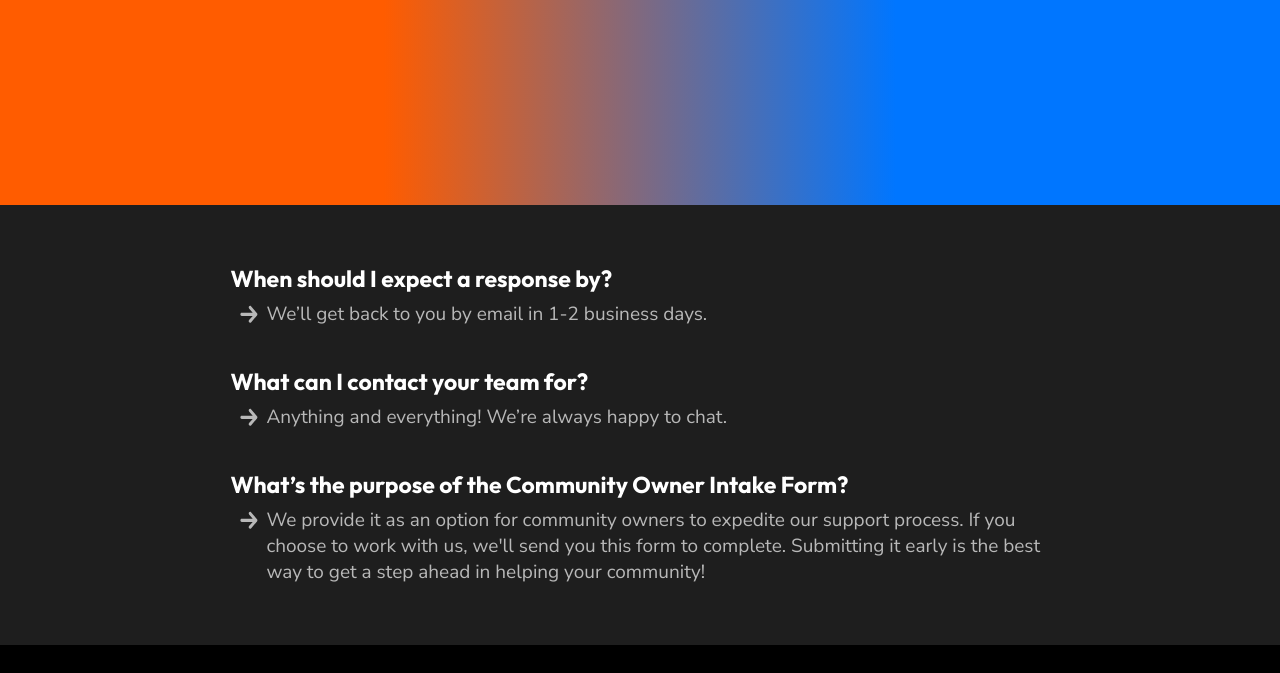
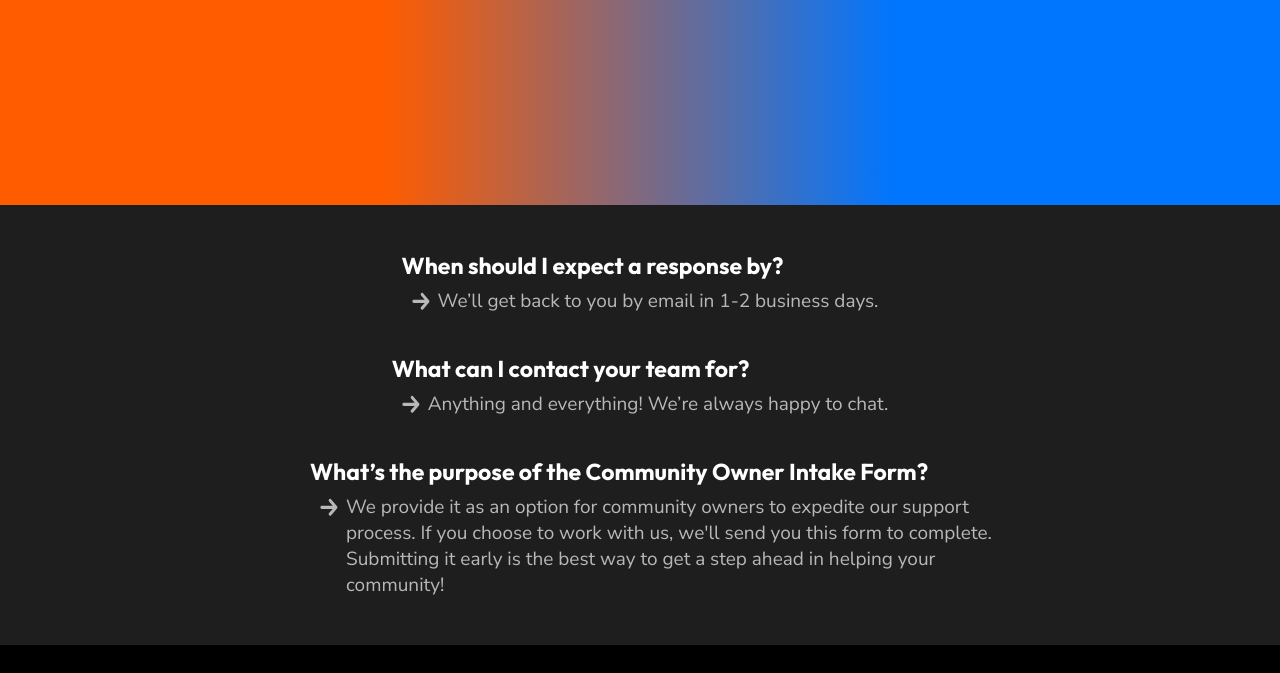
Before and after one commit to luciniv/Hozcol, a plain HTML site: page pages/contact.html in a window 1280 px wide. Shown: the part 1859-2532 px from the top of the page. Drawn offline with Linux system fonts and the light colour scheme; a web font is replaced by a local one.

Commit message:
Desktop compat.

```diff
--- a/styles/style.css
+++ b/styles/style.css
@@ -947,11 +947,11 @@ body {
 .cblock-3 {
     width: 100vw;
     height: 440px;
-    padding-left: 18vw;
-    align-items: start;
+    align-items: center;
 }
 
 .faq-block {
+    max-width: 660px;
     align-items: start;
     gap: 8px;
 }
@@ -962,6 +962,7 @@ body {
 
 .cheading-3-2 {
     font-size: 19px;
+    max-width: 660px;
 }
 
 /* Success BLOCK 1 start ----------------------------------------*/
```
